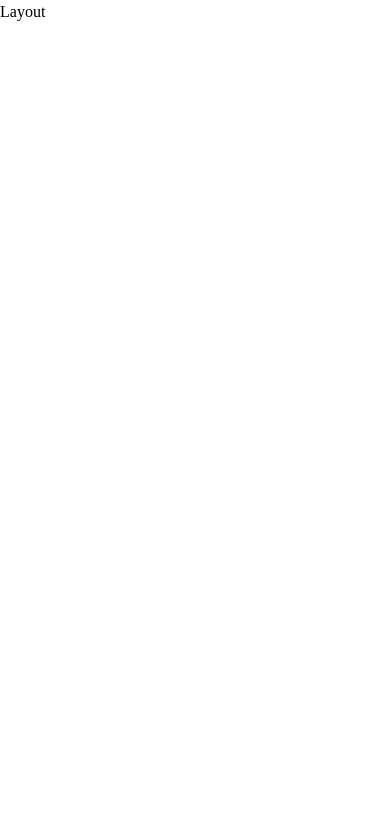
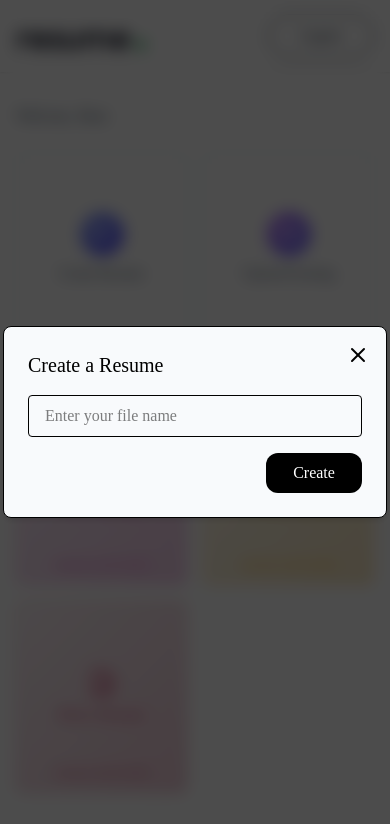
Before and after one commit to MithranMurugavel/Resume-Builder, a React (Vite) app in the folder frontend/: page /app in a window 390 px wide. Shown: the top 824 px of the page. Built offline with nearby package versions, Linux system fonts and the light colour scheme; a web font is replaced by a local one.

Commit message:
chore:created popup form for create resume

```diff
--- /dev/null
+++ b/frontend/src/component/Navbar.jsx
@@ -0,0 +1,25 @@
+import React from 'react'
+import { useNavigate } from 'react-router-dom';
+import { Link } from 'react-router-dom';
+const Navbar = () => {
+    const user = {name:"jhon"};
+    const navigate = useNavigate();
+    const handleLogout = () =>{
+        navigate("/",{replace:true});
+    }
+  return (
+    <div className="shadow bg-white">
+      <nav className = "flex item-center justify-between max-w-7xl mx-auto px-4 py-3.5 text-slate-800 transition-all">
+        <Link to='/'>
+            <img src="logo.svg" className="h-11 w-auto"/>
+        </Link>
+        <div className="flex item-center gap-3 text-sm">
+            <p className="max-sm:hidden mt-3">Hi, {user?.name}</p>
+            <button className ="bg-white hover:bg-slate-100 border border-grey-300 px-8 rounded-full active:scale-95 transition-all" onClick={handleLogout}>Logout</button>
+        </div>
+      </nav>
+    </div>
+  )
+}
+
+export default Navbar
--- a/frontend/src/pages/Dashboard.jsx
+++ b/frontend/src/pages/Dashboard.jsx
@@ -1,9 +1,83 @@
-import React from 'react'
+import { FilePenLineIcon, PencilIcon, PlusIcon, Trash2Icon, UploadCloudIcon, XIcon } from 'lucide-react'
+import { useEffect, useState } from 'react'
+import { dummyResumeData } from '../assets/assets'
+import { useNavigate } from 'react-router-dom';
 
 const Dashboard = () => {
+
+  const colors = ["#d83dac", "#eea812", "#cc3c6c", "#f2fe00", "#6cc41f"];
+  const [data, setData] = useState([]);
+  const [createResume, setCreateResume] = useState(true);
+  const [uploadExisting, setUploadExisting] = useState(false);
+  const [title, setTitle] = useState('');
+  const [resume, setResume] = useState(null);
+  const [editResumeId, setEditResumeId] = useState('');
+  const navigate = useNavigate();
+  const loadData = async () => {
+    setData(dummyResumeData)
+  }
+
+  const ResumeCreate = async (event) => {
+    event.preventDefault();
+    setCreateResume(false);
+    navigate(`builder/123`)
+
+  }
+  useEffect(() => {
+    loadData()
+  }, [data])
   return (
     <div>
-      DashBoard
+      <div className="max-w-7xl mx-auto px-4 py-8">
+        <p className="text-1xl font-medium mb-6 bg-gradient-to-r from-slate-600 to-slate-700 bg-clip-text text-transparent sm:hidden">Welcom, Jhon</p>
+        <div className="flex gap-4" onClick={() => setCreateResume(true)}>
+          <button className="w-full bg-white sm:max-w-36 h-48 flex flex-col items-center justify-center rounded-lg gap-2 text-slate-600 border border-dashe border-slate-300 group hover:border-indigo-500 hover:shadow-lg transition-all duration-300 curson-pointer">
+            <PlusIcon className="size-11 transition-all duration-300 p-2.5 bg-gradient-to-br from-indigo-300 to-indigo-600 text-white rounded-full group-hover:from-indigo-500 group-hover:to-indigo-400" />
+            <p className="text-sm group-hover:text-indigo-700 transition-all duration-300">Create Resume</p>
+          </button>
+          <button className="w-full bg-white sm:max-w-36 h-48 flex flex-col items-center justify-center rounded-lg gap-2 text-slate-600 border border-dashe border-slate-300 group hover:border-indigo-500 hover:shadow-lg transition-all duration-300 curson-pointer">
+            <UploadCloudIcon className="size-11  p-2.5 bg-gradient-to-br from-purple-400 to-indigo-500 text-white rounded-full group-hover:from-indigo-500
+            group-hover:to-purple-400 transition-all duration-300"/>
+            <p className="text-sm group-hover:text-purple-700 transition-all duration-300">Upload Existing</p>
+          </button>
+        </div>
+        <hr className="border-slate-500 my-6 sm:w-[305px]" />
+        <div className="grid grid-cols-2 sm:flex flex-wrap gap-4">
+          {
+            data.map((resume, index) => {
+              const basecolor = colors[index % colors.length];
+              return (
+                <button key={index} className="relative w-full sm:max-w-38 h-48 flex flex-col items-center justify-center rounded-lg gap-2 border group hover:shadow-lg transition-all duration-300 cursor-pointer" style={{ background: `linear-gradient(135deg, ${basecolor}10,${basecolor}40)`, borderColor: basecolor + '40' }}>
+
+                  <FilePenLineIcon className="size-7 group-hover:scale-105 transition-all " style={{ color: basecolor }} />
+                  <p className="text-sm group-hover:scale-105 transition-all px-2 text-center" style={{ color: basecolor }}>{resume.title}</p>
+                  <p className="absolute text-[11px] bottom-3 text-slate-400 group-hover:text-slate-500 transition-all duration-300 px-2 text-center" style={{ color: basecolor }}>Updated on{new Date(resume.updatedAt).toLocaleDateString()}</p>
+
+                  <div className="absolute top-1 right-1 group-hover:flex items-center hidden">
+                    <Trash2Icon className="size-7 p-1.5 text-slate-700 hover:bg-white/50 rounded-lg hover:scale-123" />
+                    <PencilIcon className="size-7 p-1.5 hover:bg-white/50 rounded-lg text-slate-700 hover:scale-123 " />
+                  </div>
+                </button>
+              )
+            })
+          }
+        </div>
+        {
+          createResume && (
+            <form onSubmit={ResumeCreate} onClick={() => setCreateResume(false)} className="fixed inset-0 bg-black/70 backdrop-blur bg-opacity-50 z-10 flex items-center justify-center">
+              <div className="relative bg-slate-50 border shadow-md rounded-lg w-full max-w-sm p-6" onClick={e => e.stopPropagation()}>
+                <h2 className="text-xl font-bold mb-4">Create a Resume</h2>
+                <input type="text" placeholder="Enter your file name" className="w-full px-4 py-2 mb-4 focus:border-green-600 ring-green-600 border rounded" required />
+                <div className="flex justify-end">
+                  <button className="w-24 py-2 bg-black text-white rounded-xl hover:bg-blue-600 transition-color" type="submit">Create</button>
+                </div>
+                <XIcon onClick={() => { setCreateResume(false); setTitle('') }} className="absolute top-4 right-4 text-black rounded hover:bg-red-400 hover:text-white cursor-pointer" />
+
+              </div>
+            </form>
+          )
+        }
+      </div>
     </div>
   )
 }
--- a/frontend/src/pages/Layout.jsx
+++ b/frontend/src/pages/Layout.jsx
@@ -1,9 +1,13 @@
 import React from 'react'
-
+import {Outlet} from 'react-router-dom';
+import Navbar from '../component/Navbar';
 const Layout = () => {
   return (
     <div>
-      Layout
+      <div className ="min-h-screen bg-grey-50" >
+      <Navbar/>
+      <Outlet/>
+    </div>
     </div>
   )
 }
```
